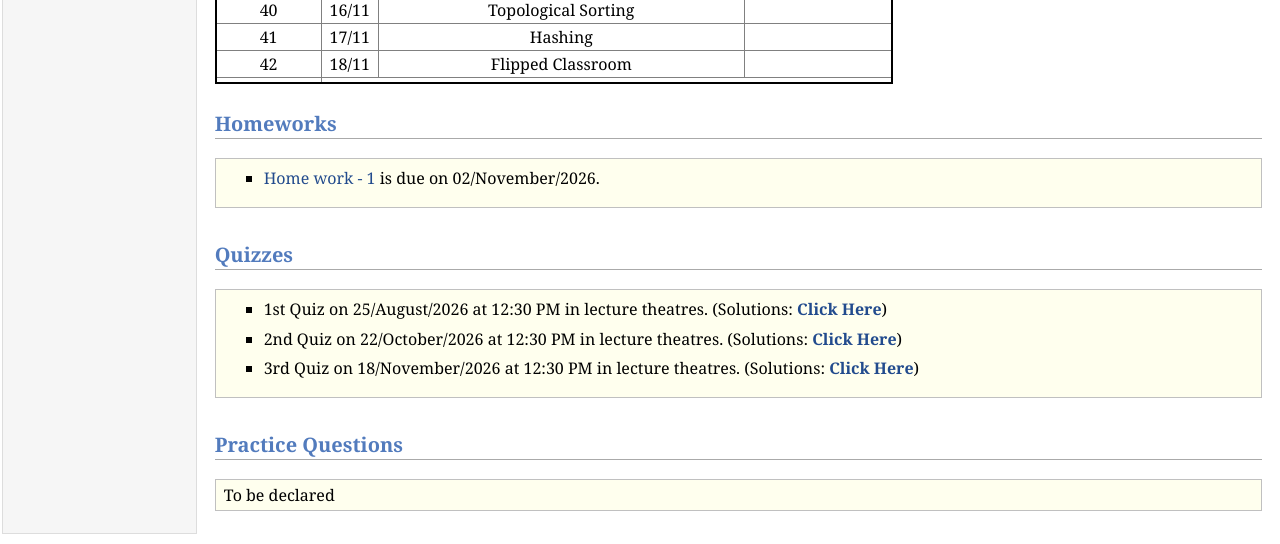
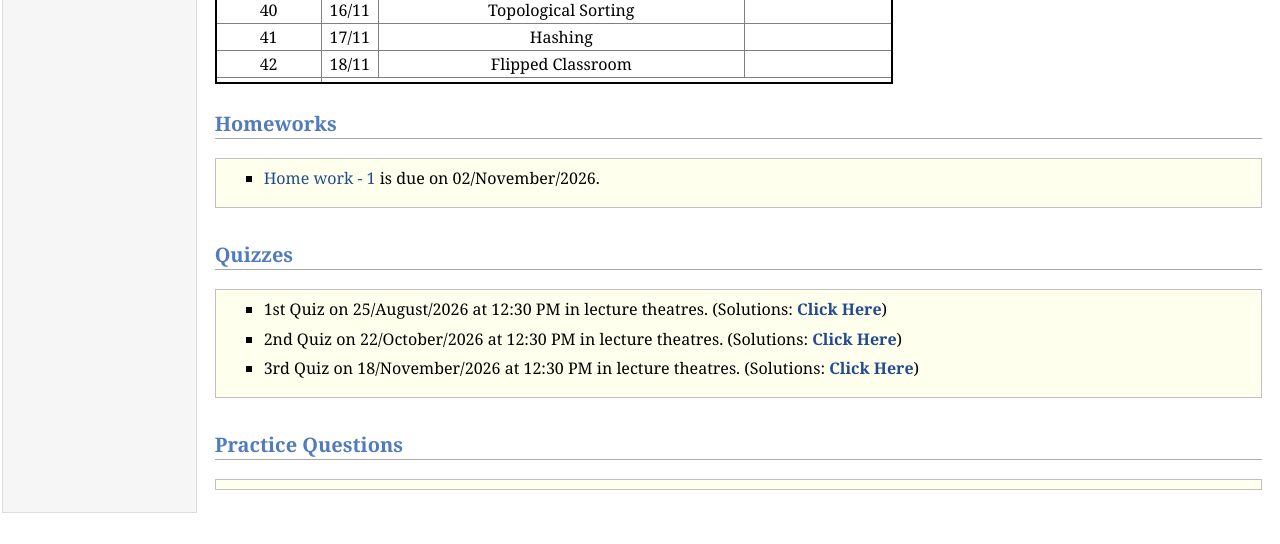
Before and after one commit to lalatendubehera/lalatendu, a plain HTML site: page CSDC-201-0726.html in a window 1280 px wide. Shown: the part 2875-3419 px from the top of the page. After the commit the page ends 3398 px from the top, so only its background shows below. Drawn offline with Linux system fonts and the light colour scheme.

Commit message:
Update CSDC-201-0726.html

```diff
--- a/CSDC-201-0726.html
+++ b/CSDC-201-0726.html
@@ -226,12 +226,6 @@
 <h2>Practice Questions</h2>
 <div class="infoblock">
 <div class="blockcontent">
-<p>To be declared
-
-
-
-
-</p>
 </div></div>
 </td>
 </tr>
```
